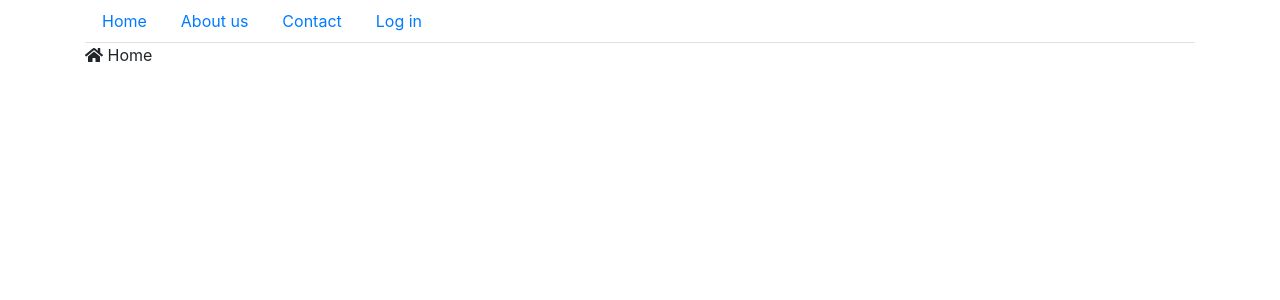
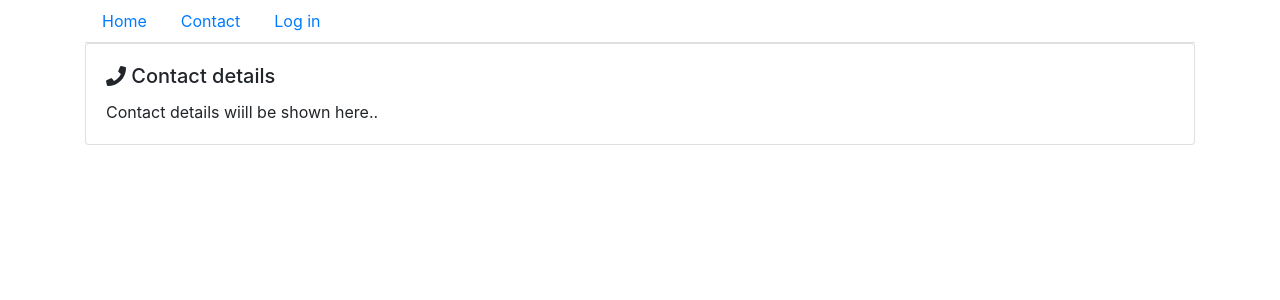
Before and after one commit to vanjasmiljkovic/MasterAppFrontend, a React (Create React App) app: page /#/contact in a window 1280 px wide. Shown: the top 300 px of the page. Built offline with nearby package versions, Linux system fonts and the light colour scheme.

Commit message:
Add the hash router mechanism to the application

```diff
--- a/package.json
+++ b/package.json
@@ -14,12 +14,14 @@
     "@types/node": "^12.0.0",
     "@types/react": "^16.9.53",
     "@types/react-dom": "^16.9.8",
+    "@types/react-router-dom": "^5.1.7",
     "bootstrap": "^4.5.3",
     "jquery": "^3.5.1",
     "popper.js": "^1.16.1",
     "react": "^17.0.1",
     "react-bootstrap": "^1.4.3",
     "react-dom": "^17.0.1",
+    "react-router-dom": "^5.2.0",
     "react-scripts": "^4.0.1",
     "typescript": "^4.0.3",
     "web-vitals": "^0.2.4"
--- /dev/null
+++ b/src/components/ContactPage/ContactPage.tsx
@@ -0,0 +1,23 @@
+import { faPhone } from '@fortawesome/free-solid-svg-icons';
+import { FontAwesomeIcon } from '@fortawesome/react-fontawesome';
+import React from 'react';
+import { Card, Container } from 'react-bootstrap';
+
+export class ContactPage extends React.Component {
+    render() {
+        return (
+            <Container>
+                <Card>
+                    <Card.Body>
+                        <Card.Title>
+                        <FontAwesomeIcon icon= { faPhone } /> Contact details
+                        </Card.Title>
+                        <Card.Text>
+                            Contact details wiill be shown here..
+                        </Card.Text>
+                    </Card.Body>
+                </Card>
+            </Container>
+        );
+    }
+}
--- a/src/components/App/App.tsx
+++ b/src/components/HomePage/HomePage.tsx
@@ -1,10 +1,9 @@
 import React from 'react';
-import './App.css';
 import { Container } from 'react-bootstrap';
 import { faHome } from '@fortawesome/free-solid-svg-icons';
 import { FontAwesomeIcon } from '@fortawesome/react-fontawesome';
 
-function App() { //funkcionalna komponenta - vraca ono sto treba da bude renderovano
+function HomePage() { //funkcionalna komponenta - vraca ono sto treba da bude renderovano
   return (
     <Container>
       <FontAwesomeIcon icon= { faHome } /> Home
@@ -12,4 +11,4 @@
   );
 }
 
-export default App;
+export default HomePage;
--- a/src/components/MainMenu/MainMenu.tsx
+++ b/src/components/MainMenu/MainMenu.tsx
@@ -1,5 +1,6 @@
 import React from 'react';
 import { Container, Nav } from 'react-bootstrap';
+import { HashRouter, Link } from 'react-router-dom';
 
 export class MainMenuItem {
     text: string = '';
@@ -41,7 +42,9 @@
         return (
             <Container>
                 <Nav variant="tabs">
-                    { this.state.items.map(this.makeNavLink) }
+                    <HashRouter>
+                        { this.state.items.map(this.makeNavLink) }
+                    </HashRouter>
                 </Nav>
             </Container>
         );
@@ -49,9 +52,9 @@
 
     private makeNavLink(item: MainMenuItem) {
         return (
-            <Nav.Link href={ item.link }>
+            <Link to={ item.link } className="nav-link">
                 { item.text }
-            </Nav.Link>
+            </Link>
         );
     }
 }
--- /dev/null
+++ b/src/components/UserLoginPage/UserLoginPage.tsx
@@ -0,0 +1,23 @@
+import { faSignInAlt } from '@fortawesome/free-solid-svg-icons';
+import { FontAwesomeIcon } from '@fortawesome/react-fontawesome';
+import React from 'react';
+import { Card, Container } from 'react-bootstrap';
+
+export class UserLoginPage extends React.Component {
+    render() {
+        return (
+            <Container>
+                <Card>
+                    <Card.Body>
+                        <Card.Title>
+                        <FontAwesomeIcon icon= { faSignInAlt } /> User Login
+                        </Card.Title>
+                        <Card.Text>
+                            ...the form will be shown here...
+                        </Card.Text>
+                    </Card.Body>
+                </Card>
+            </Container>
+        );
+    }
+}
--- a/src/index.tsx
+++ b/src/index.tsx
@@ -1,7 +1,7 @@
 import React from 'react';
 import ReactDOM from 'react-dom';
 import './index.css';
-import App from './components/App/App';
+import HomePage from './components/HomePage/HomePage';
 import reportWebVitals from './reportWebVitals';
 import 'bootstrap/dist/css/bootstrap.min.css';
 import 'jquery/dist/jquery.js';
@@ -9,10 +9,12 @@
 import 'bootstrap/dist/js/bootstrap.min.js';
 import '@fortawesome/fontawesome-free/css/fontawesome.min.css';
 import { MainMenu, MainMenuItem } from './components/MainMenu/MainMenu';
+import { HashRouter, Route, Switch } from 'react-router-dom';
+import { ContactPage } from './components/ContactPage/ContactPage';
+import { UserLoginPage } from './components/UserLoginPage/UserLoginPage';
 
 const menuItems = [
   new MainMenuItem("Home", "/"),
-  new MainMenuItem("About us", "/page/about-us"),
   new MainMenuItem("Contact", "/contact/"),
   new MainMenuItem("Log in", "/user/login/"),
 ];
@@ -20,7 +22,13 @@
 ReactDOM.render(
   <React.StrictMode>
     <MainMenu items={ menuItems }></MainMenu>
-    <App />
+    <HashRouter>
+      <Switch>
+        <Route exact path="/" component= { HomePage }/>
+        <Route exact path="/contact" component= { ContactPage }/>
+        <Route exact path="/user/login" component= { UserLoginPage }/>
+      </Switch>
+    </HashRouter>
   </React.StrictMode>,
   document.getElementById('root')
 );
```
Also changed, not shown: src/components/App/App.css (deleted), 2 other files (tests, documents, lock files or other folders).
